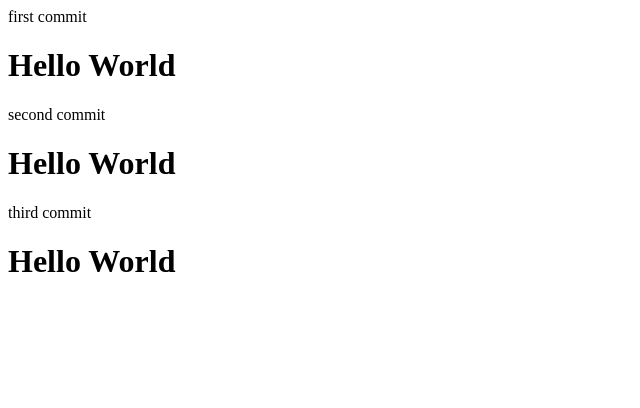
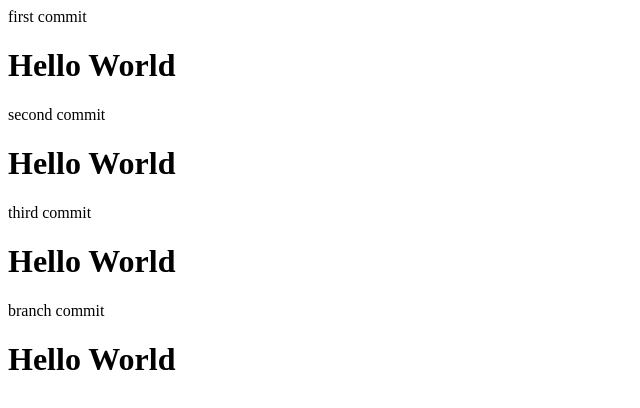
Before and after one commit to leeseungjaededs/HelloWorld1, a plain HTML site: page index.html in a window 1280 px wide. Shown: the whole page, without its empty margins (0-640 px from the left). Drawn offline with Linux system fonts and the light colour scheme.

Commit message:
branch commit

```diff
--- a/index.html
+++ b/index.html
@@ -10,5 +10,8 @@
         <h1>Hello World</h1>
         third commit
         <h1>Hello World</h1>
+
+        branch commit
+        <h1>Hello World</h1>
     </body>
 <html>
```
